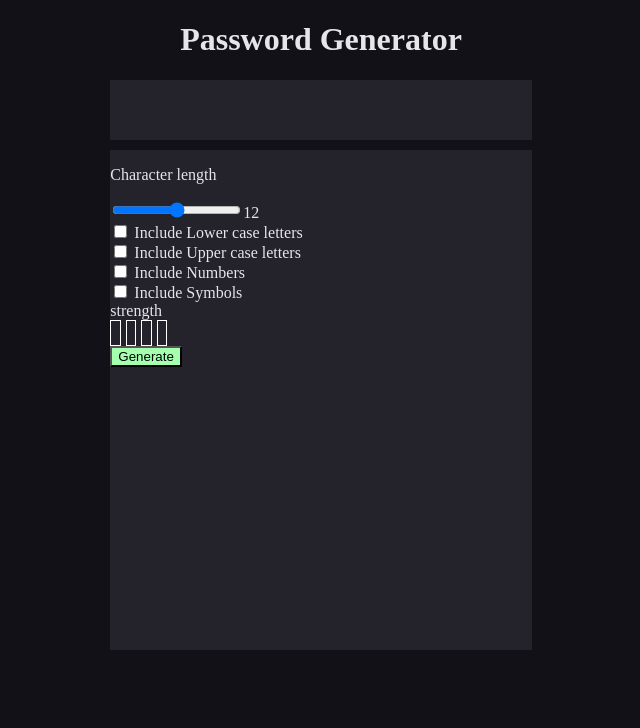
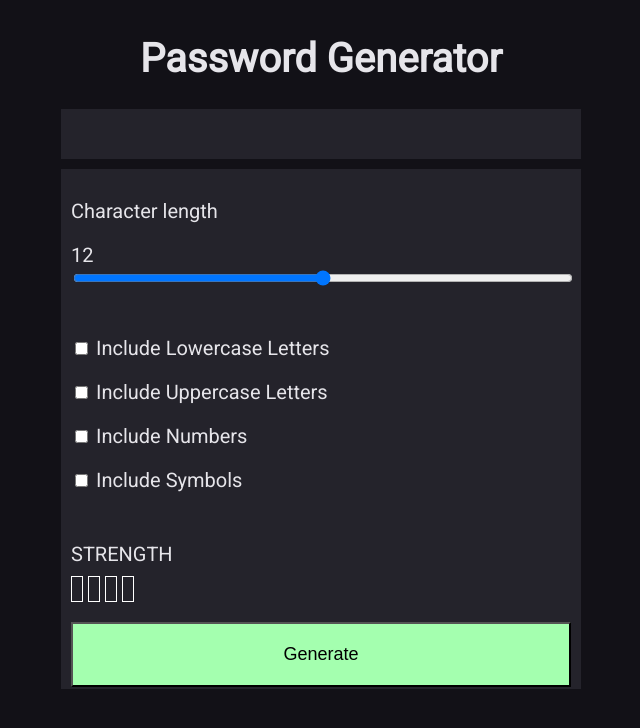
Before and after one commit to cfcmeireles/Password-generator, a Vue app: page / in a window 1280 px wide. Shown: the top 728 px of the page, without its empty margins (319-959 px from the left). Built offline with nearby package versions, Linux system fonts and the light colour scheme.

Commit message:
Updated styles

```diff
--- a/src/App.vue
+++ b/src/App.vue
@@ -18,13 +18,22 @@ export default {
 </script>
 
 <style>
+@import url("https://fonts.googleapis.com/css2?family=Roboto&display=swap");
+
 body {
   height: 100vh;
   background: #121117;
   color: #e6e5ea;
+  font-family: "Roboto", sans-serif;
+  font-size: 20px;
 }
 
 h1 {
   text-align: center;
 }
+
+#password-app {
+  display: flex;
+  justify-content: center;
+}
 </style>
--- a/src/components/PasswordGenerator.vue
+++ b/src/components/PasswordGenerator.vue
@@ -3,6 +3,7 @@
     <div class="generated-password">{{ password.newPassword.join("") }}</div>
     <div class="main-div">
       <p>Character length</p>
+      <output>{{ password.length }}</output>
       <input
         v-model="password.length"
         type="range"
@@ -11,7 +12,6 @@
         step="4"
         class="password-range"
       />
-      <output>{{ password.length }}</output>
 
       <div
         class="checkbox-items"
@@ -21,36 +21,38 @@
         <input
           type="checkbox"
           v-model="requirement.isChecked"
-          @change="passwordStrenght"
+          @change="passwordStrength"
         />
         {{ requirement.text }}
       </div>
-      <div class="password-strength" @change="passwordStrenght">
-        strength {{ password.strength }}
+      <div class="password-strength" @change="passwordStrength">
+        {{ password.strength }}
+      </div>
       <div class="strength-bars">
         <div
-            class="test"
+          class="bars"
           style="height: 24px; width: 2%"
           :style="`background-color: ${this.password.barColor1}`"
         ></div>
         <div
-            class="test"
+          class="bars"
           style="height: 24px; width: 2%"
           :style="`background-color: ${this.password.barColor2}`"
         ></div>
         <div
-            class="test"
+          class="bars"
           style="height: 24px; width: 2%"
           :style="`background-color: ${this.password.barColor3}`"
         ></div>
         <div
-            class="test"
+          class="bars"
           style="height: 24px; width: 2%"
           :style="`background-color: ${this.password.barColor4}`"
         ></div>
       </div>
-      </div>
-      <button @click="generatePassword">Generate</button>
+      <button class="generate-password" @click="generatePassword">
+        Generate
+      </button>
       <p v-if="showAlert">Please check at least 1 requirement</p>
     </div>
   </div>
@@ -66,7 +68,7 @@ export default {
         newPassword: [],
         buttonClicked: false,
         showAlert: false,
-        strength: "",
+        strength: "STRENGTH",
         barColor1: "",
         barColor2: "",
         barColor3: "",
@@ -75,7 +77,7 @@ export default {
       requirements: [
         {
           key: 1,
-          text: "Include Lower case letters",
+          text: "Include Lowercase Letters",
           isChecked: false,
           characters: [
             "a",
@@ -108,7 +110,7 @@ export default {
         },
         {
           key: 2,
-          text: "Include Upper case letters",
+          text: "Include Uppercase Letters",
           isChecked: false,
           characters: [
             "A",
@@ -194,7 +196,6 @@ export default {
     generatePassword() {
       if (!this.checkedRequirements.length) {
         this.showAlert = true;
-        this.password.strength = "";
       } else {
         this.showAlert = false;
       }
@@ -209,9 +210,9 @@ export default {
         });
       }
     },
-    passwordStrenght() {
+    passwordStrength() {
       if (this.checkedRequirements.length === 1) {
-        this.password.strength = "Weak";
+        this.password.strength = "WEAK";
         this.password.barColor1 = "#F3CD6C";
         this.password.barColor2 = "";
         this.password.barColor3 = "";
@@ -219,7 +220,7 @@ export default {
         this.checkedRequirements.length < 3 &&
         this.checkedRequirements.length > 1
       ) {
-        this.password.strength = "Medium";
+        this.password.strength = "MEDIUM";
         this.password.barColor2 = "#F3CD6C";
         this.password.barColor3 = "";
         this.password.barColor4 = "";
@@ -227,14 +228,14 @@ export default {
         this.checkedRequirements.length < 4 &&
         this.checkedRequirements.length > 1
       ) {
-        this.password.strength = "Medium";
+        this.password.strength = "MEDIUM";
         this.password.barColor3 = "#F3CD6C";
         this.password.barColor4 = "";
       } else if (this.checkedRequirements.length > 3) {
-        this.password.strength = "Strong";
+        this.password.strength = "STRONG";
         this.password.barColor4 = "#F3CD6C";
       } else {
-        this.password.strength = "";
+        this.password.strength = "STRENGTH";
         this.password.barColor1 = "";
         this.password.barColor2 = "";
         this.password.barColor3 = "";
@@ -247,24 +248,36 @@ export default {
 
 <style>
 #password-generator {
-  display: grid;
+  /* display: grid;
   grid-template-columns: repeat(3, 1fr);
-  grid-template-rows: 70px 500px;
+  grid-template-rows: 70px 500px; */
   width: 100%;
 }
 
 .generated-password {
   background: #24232b;
-  text-align: center;
-  grid-column-start: 2;
-  grid-row-start: 1;
+  height: 50px;
+  /* grid-column-start: 2;
+  grid-row-start: 1; */
   margin-bottom: 10px;
+  display: flex;
+  align-content: center;
+  justify-content: center;
+  align-items: center;
 }
 
 .main-div {
   background: #24232b;
-  grid-column-start: 2;
-  grid-row-start: 2;
+  /* grid-column-start: 2;
+  grid-row-start: 2; */
+  height: 500px;
+  width: 500px;
+  padding: 10px;
+}
+
+.password-range {
+  margin-bottom: 50px;
+  width: 100%;
 }
 /*
 .password-range {
@@ -281,18 +294,31 @@ export default {
 
 .checkbox-items {
   display: block;
+  margin-bottom: 20px;
 }
 
-button {
-  background: #a4ffaf;
+.checkbox-items:nth-child(7) {
+  margin-bottom: 50px;
 }
 
-.test {
+.generate-password {
+  background: #a4ffaf;
+  width: 100%;
+  padding: 20px;
+  font-size: 18px;
+}
+
+.password-strength {
+  margin-bottom: 10px;
+}
+
+.bars {
   background: #24232b;
   border: 1px solid white;
+  margin-bottom: 20px;
 }
 
-.test:nth-child(n + 2) {
+.bars:nth-child(n + 2) {
   margin-left: 5px;
 }
 
```
Lines whose indentation alone changed are shown as unchanged.
